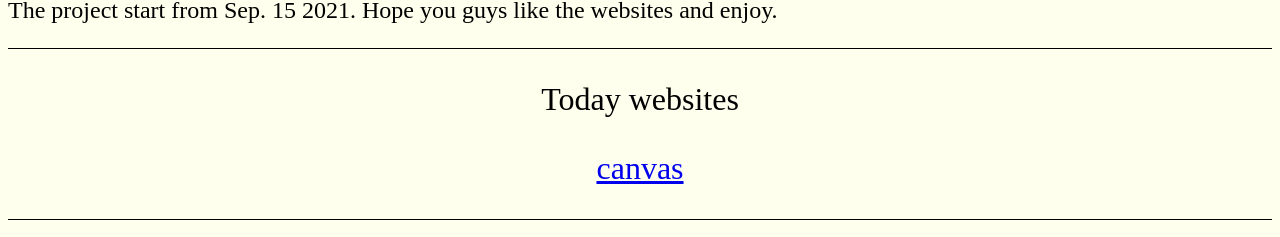
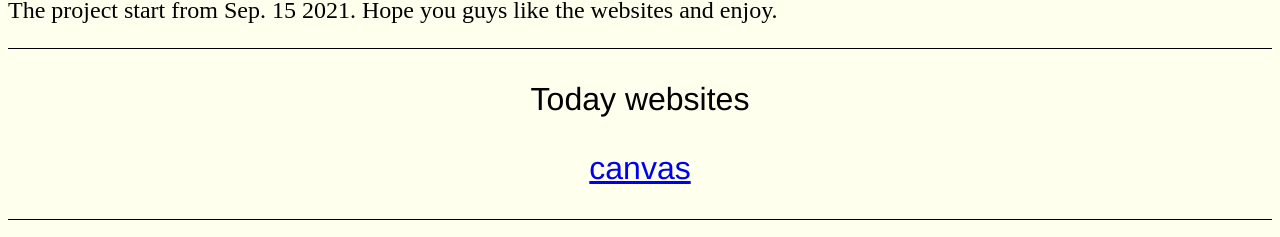
Before and after one commit to mitchhuang777/365days, a plain HTML site: page index.html in a window 1280 px wide. Shown: the part 251-488 px from the top of the page. Drawn offline with Linux system fonts and the light colour scheme; a script that the page names is missing.

Commit message:
Update index.css

```diff
--- a/index.css
+++ b/index.css
@@ -32,3 +32,7 @@ html{
 .website-list-container ul li{
     padding: 5px;
 }
+
+.today-container p{
+    font-family:'Franklin Gothic Medium', 'Arial Narrow', Arial, sans-serif;
+}
```
